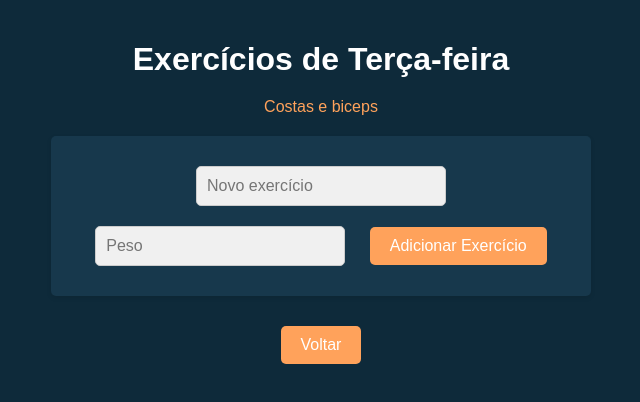
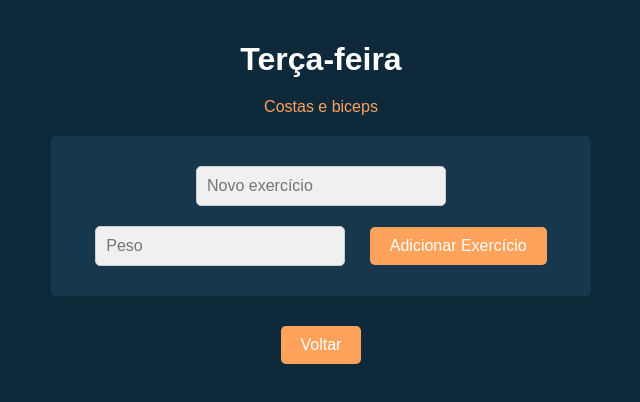
Before and after one commit to lucastamborim/academia, a plain HTML site: page tuesday.html in a window 1280 px wide. Shown: the whole page, without its empty margins (319-959 px from the left). Drawn offline with Linux system fonts and the light colour scheme.

Commit message:
Update tuesday.html

```diff
--- a/tuesday.html
+++ b/tuesday.html
@@ -97,7 +97,7 @@
     </style>
 </head>
 <body>
-    <h1>Exercícios de Terça-feira</h1>
+    <h1>Terça-feira</h1>
     <div class="description">Costas e biceps</div>
 
     <form id="taskForm">
```
